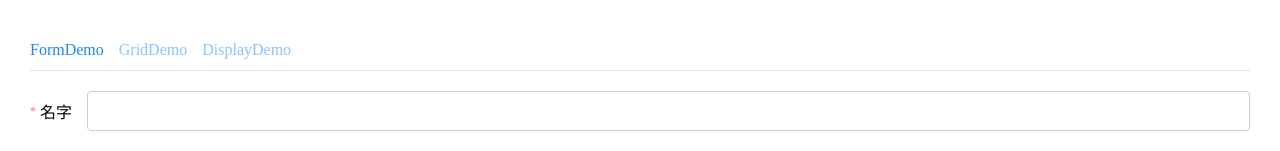
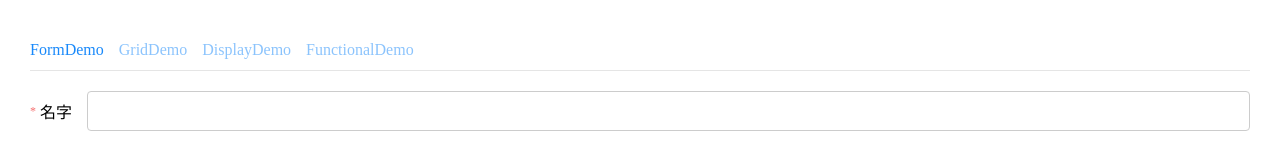
Before and after one commit to 18355166248/vue-component-lecture-Demo, a Vue app: page /FormDemo in a window 1280 px wide. Shown: the top 151 px of the page. Built offline with nearby package versions, Linux system fonts and the light colour scheme.

Commit message:
feat: 添加无状态函数式组件Functional

```diff
--- a/src/router/index.js
+++ b/src/router/index.js
@@ -3,7 +3,12 @@ import VueRouter from 'vue-router'
 
 Vue.use(VueRouter)
 
-export const routeList = ['FormDemo', 'GridDemo', 'DisplayDemo']
+export const routeList = [
+  'FormDemo',
+  'GridDemo',
+  'DisplayDemo',
+  'FunctionalDemo',
+]
 
 function getRoute(name) {
   return {
--- /dev/null
+++ b/src/views/componentList/Functional/Functional.js
@@ -0,0 +1,11 @@
+export default {
+  functional: true,
+  props: {
+    list: Array,
+  },
+  render(h, ctx) {
+    const renderList = ctx.props.list.map(listItem => h('div', listItem.name))
+
+    return h('div', ctx.data, [...renderList, ...ctx.children])
+  },
+}
--- /dev/null
+++ b/src/views/componentList/FunctionalDemo.vue
@@ -0,0 +1,41 @@
+<template>
+  <div>
+    <Functional :list="list">
+      <div>
+        测试children
+      </div>
+    </Functional>
+  </div>
+</template>
+
+<script>
+import Functional from './Functional/Functional.js'
+
+export default {
+  name: 'FunctionalDemo',
+  data() {
+    return {
+      list: [
+        {
+          id: 1,
+          name: '测试函数组件Functional',
+        },
+        {
+          id: 2,
+          name: '第二条数据',
+        },
+        {
+          id: 3,
+          name: '第三条数据展示',
+        },
+      ],
+    }
+  },
+  created() {},
+  components: {
+    Functional,
+  },
+}
+</script>
+
+<style scoped lang="scss"></style>
```
